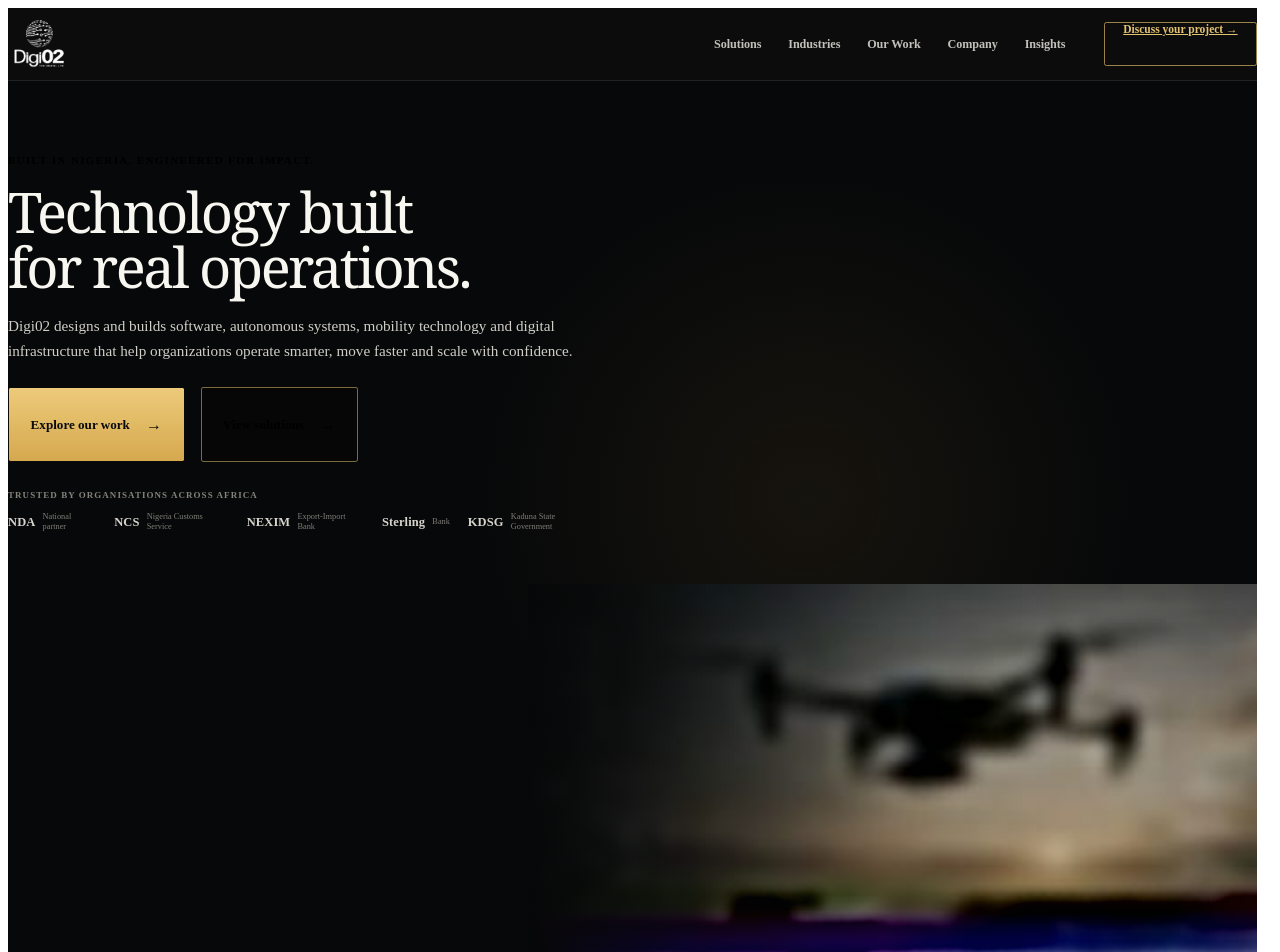
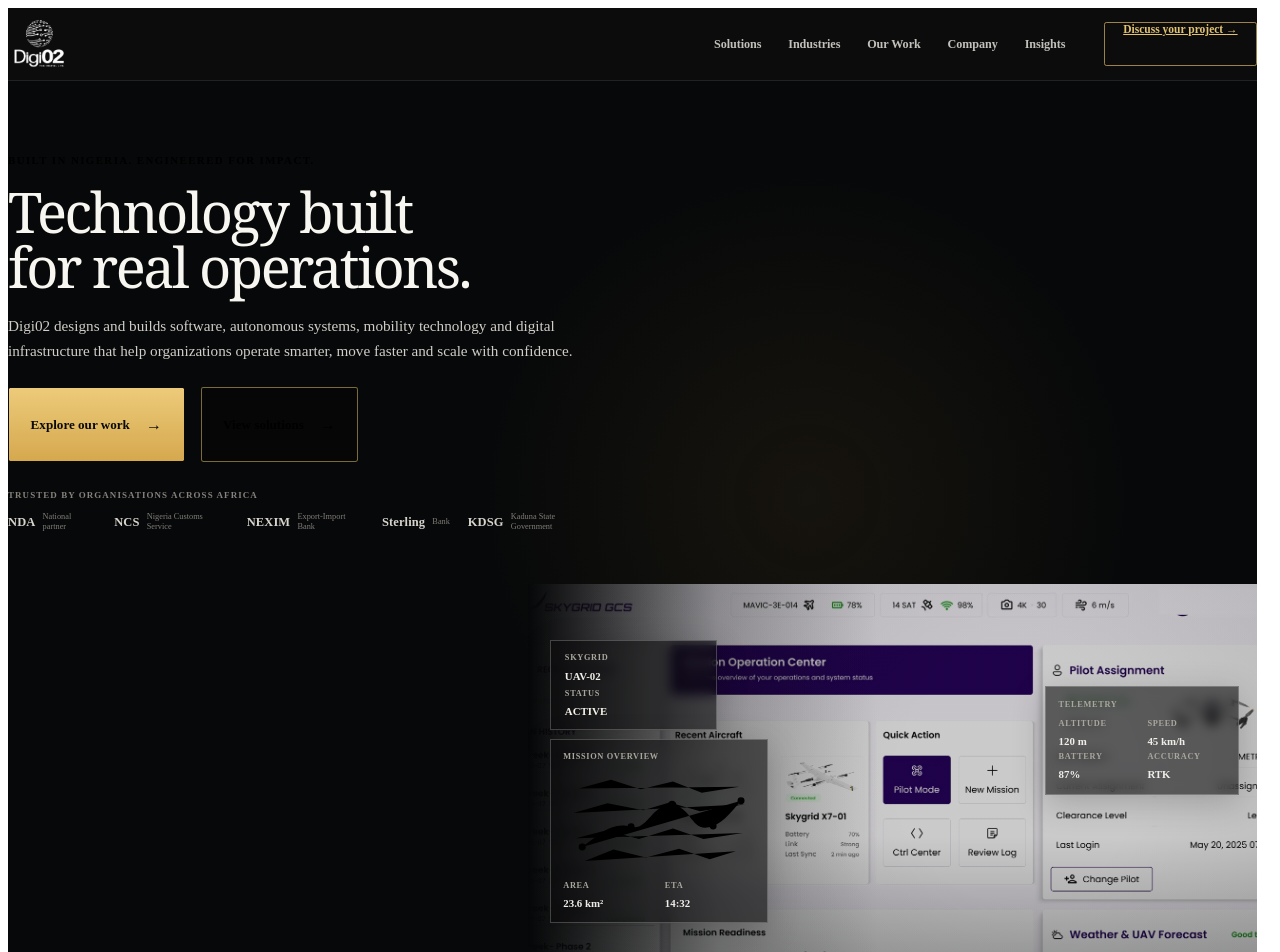
Before and after one commit to emmy16-glitch/Digi02_website, a React (Vite) app: page / in a window 1280 px wide. Shown: the top 952 px of the page. Built offline with nearby package versions, Linux system fonts and the light colour scheme; the HTML template or start-up script is replaced by a standard one.

Commit message:
fix: sharpen homepage hero and restore operations HUD

```diff
--- a/src/sections/home/HomeReferenceHero.tsx
+++ b/src/sections/home/HomeReferenceHero.tsx
@@ -1,5 +1,5 @@
 import { Container } from '../../components/Container'
-import homeReferenceHero from '../../assets/skygrid/home-reference-hero.jpg'
+import homeReferenceHero from '../../assets/skygrid/skygrid-operations-center.webp'
 
 const trustMarks = [
   { mark: 'NDA', detail: 'National partner' },
@@ -70,6 +70,20 @@
   )
 }
 
+function MissionOverviewGraphic() {
+  return (
+    <svg className="reference-home-hud__mission-map" viewBox="0 0 220 116" aria-hidden="true">
+      <path className="reference-home-hud__map-grid" d="M18 20 55 10l34 11 37-9 33 13 43-7M12 48l39-11 41 8 30-9 35 10 52-8M15 77l35-9 37 10 39-12 35 12 45-7M25 103l33-13 37 9 38-10 35 12 30-9" />
+      <path className="reference-home-hud__map-route" d="M22 87C45 70 57 58 78 64c19 5 24-27 47-25 24 2 21 34 47 24 13-5 23-19 32-29" />
+      <circle cx="22" cy="87" r="4" />
+      <circle cx="78" cy="64" r="4" />
+      <circle cx="125" cy="39" r="5" />
+      <circle cx="172" cy="63" r="4" />
+      <circle cx="204" cy="34" r="4" />
+    </svg>
+  )
+}
+
 export function HomeReferenceHero() {
   return (
     <section className="reference-home-hero" aria-labelledby="reference-home-title">
@@ -110,11 +124,49 @@
           <img
             className="reference-home-hero__image"
             src={homeReferenceHero}
-            alt="Illustrative UAV operations control environment at sunset"
+            alt="Illustrative SkyGrid UAV operations control environment"
             decoding="async"
             fetchPriority="high"
           />
           <div className="reference-home-hero__media-shade" aria-hidden="true" />
+
+          <div className="reference-home-hud reference-home-hud--status" aria-hidden="true">
+            <span>SkyGrid</span>
+            <strong>UAV-02</strong>
+            <small>Status</small>
+            <b>Active</b>
+          </div>
+
+          <div className="reference-home-hud reference-home-hud--mission" aria-hidden="true">
+            <span>Mission overview</span>
+            <MissionOverviewGraphic />
+            <div>
+              <small>Area</small>
+              <small>ETA</small>
+              <strong>23.6 km²</strong>
+              <strong>14:32</strong>
+            </div>
+          </div>
+
+          <div className="reference-home-hud reference-home-hud--telemetry" aria-hidden="true">
+            <span>Telemetry</span>
+            <div>
+              <small>Altitude</small>
+              <small>Speed</small>
+              <strong>120 m</strong>
+              <strong>45 km/h</strong>
+              <small>Battery</small>
+              <small>Accuracy</small>
+              <strong>87%</strong>
+              <strong>RTK</strong>
+            </div>
+          </div>
+
+          <div className="reference-home-hud reference-home-hud--secure" aria-hidden="true">
+            <small>Link status</small>
+            <strong>Secure</strong>
+            <span>▣</span>
+          </div>
         </div>
       </Container>
 
```
